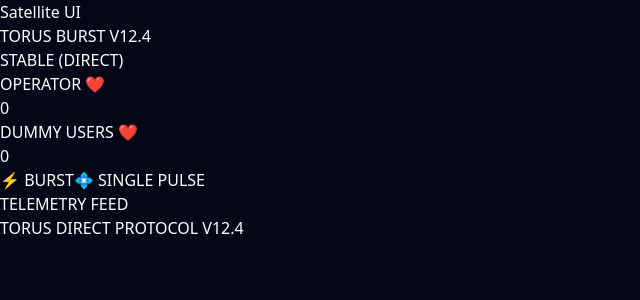
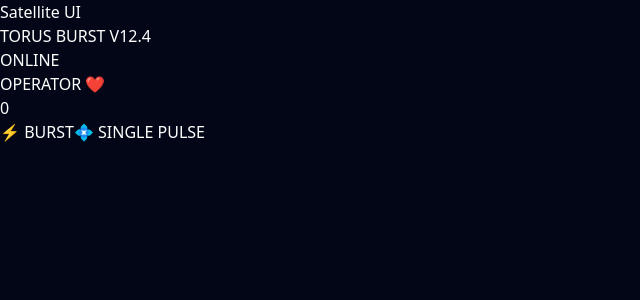
Before and after one commit to gambolboy4444-ops/torus-final, a Next.js app: page / in a window 1280 px wide. Shown: the top 300 px of the page, without its empty margins (0-640 px from the left). Built offline with nearby package versions, Linux system fonts and the light colour scheme.

Commit message:
Update page.tsx

```diff
--- a/app/page.tsx
+++ b/app/page.tsx
@@ -1,17 +1,12 @@
-import React, { useState, useEffect, useCallback, useRef } from 'react';
+"use client";
+import React, { useState, useEffect, useCallback } from 'react';
 
 export default function TorusSatellite() {
   const [torusCash, setTorusCash] = useState(0);
-  const [userCash, setUserCash] = useState(0);
   const [logs, setLogs] = useState<{id: number, msg: string}[]>([]);
-  const [isBurstActive, setIsBurstActive] = useState(false);
-  const [identity, setIdentity] = useState('TORUS_OPERATOR');
+  const identity = 'TORUS_OPERATOR';
+  const ENDPOINT = 'https://torus-genesis-core.vercel.app/api/ingress';
 
-  // 🛰️ 通信設定：ここにngrokのURLが入ります
-  const ENDPOINT = 'https://torus-genesis-core.vercel.app/api/ingress';
-  const roomId = 'TORUS-SYNC-01';
-
-  // 🚨 真実の同期ロジック (デザインを崩さず心臓部のみ修正)
   const dispatchToCore = useCallback(async (isSilent = false) => {
     try {
       const res = await fetch(ENDPOINT, {
@@ -19,87 +14,42 @@ export default function TorusSatellite() {
         headers: { 'Content-Type': 'application/json' },
         body: JSON.stringify({
           type: 'INGRESS',
-          roomId,
+          roomId: 'TORUS-SYNC-01',
           payload: { name: identity, id: `TX-${Math.random().toString(36).substring(2, 7).toUpperCase()}` }
         }),
       });
-
       if (res.ok) {
         const data = await res.json();
-        // 🚀 Python側の current_count と完全に一致させる
-        if (data.current_count !== undefined) {
-          setTorusCash(data.current_count);
-        }
-        if (!isSilent) {
-          setLogs(p => [{id: Date.now(), msg: "✅ CORE_SYNCHRONIZED"}, ...p].slice(0, 8));
-        }
+        if (data.current_count !== undefined) setTorusCash(data.current_count);
+        if (!isSilent) setLogs(p => [{id: Date.now(), msg: "✅ CORE_SYNCHRONIZED"}, ...p].slice(0, 5));
       }
     } catch (e) {
-      if (!isSilent) {
-        setLogs(p => [{id: Date.now(), msg: "❌ CONNECTION_LOST"}, ...p].slice(0, 8));
-      }
+      if (!isSilent) setLogs(p => [{id: Date.now(), msg: "❌ CONNECTION_LOST"}, ...p].slice(0, 5));
     }
   }, [identity]);
 
-  // --- 以下、司令官が守り抜いた「黄金のデザイン」 ---
   return (
     <div className="min-h-screen bg-[#020617] text-slate-100 font-mono flex flex-col items-center p-4">
-      {/* 以前のUIを再現するインラインスタイル */}
-      <style jsx global>{`
-        body { background-color: #020617; margin: 0; overflow-x: hidden; }
-        .crt-flicker { animation: flicker 0.15s infinite; }
-        @keyframes flicker { 0% { opacity: 0.9; } 50% { opacity: 1; } 100% { opacity: 0.9; } }
-      `}</style>
-
-      <header className="w-full max-w-md mt-4 mb-6 border border-slate-800 p-4 rounded-2xl bg-[#0f172a]/80 backdrop-blur-md flex justify-between items-center">
+      <header className="w-full max-w-md mt-4 mb-6 border border-slate-800 p-4 rounded-2xl bg-[#0f172a]/80 flex justify-between items-center">
         <div>
           <h1 className="text-[8px] uppercase tracking-widest text-slate-500 font-black">Satellite UI</h1>
           <p className="text-sm font-black text-white">TORUS BURST V12.4</p>
         </div>
-        <div className="text-[9px] font-black text-emerald-400 border border-emerald-500/30 px-2 py-1 rounded-full">
-          STABLE (DIRECT)
-        </div>
+        <div className="text-[9px] font-black text-emerald-400 border border-emerald-500/30 px-2 py-1 rounded-full">ONLINE</div>
       </header>
 
-      <section className="w-full max-w-md grid grid-cols-2 gap-3 mb-4">
-        <div className="bg-[#0f172a]/60 border border-slate-800 p-5 rounded-2xl text-center">
-          <p className="text-[8px] text-blue-400 font-black mb-1">OPERATOR ❤️</p>
-          <p className="text-3xl font-black text-white">{torusCash.toLocaleString()}</p>
-        </div>
-        <div className="bg-[#0f172a]/60 border border-slate-800 p-5 rounded-2xl text-center">
-          <p className="text-[8px] text-emerald-400 font-black mb-1">DUMMY USERS ❤️</p>
-          <p className="text-3xl font-black text-white">{userCash.toLocaleString()}</p>
-        </div>
-      </section>
+      <div className="w-full max-w-md bg-[#0f172a]/60 border border-slate-800 p-5 rounded-2xl text-center mb-4">
+        <p className="text-[8px] text-blue-400 font-black mb-1">OPERATOR ❤️</p>
+        <p className="text-3xl font-black text-white">{torusCash.toLocaleString()}</p>
+      </div>
 
       <main className="w-full max-w-md flex flex-col gap-3">
-        <button
-          onClick={() => { setIsBurstActive(true); dispatchToCore(); }}
-          className="w-full py-10 bg-white text-slate-950 rounded-3xl font-black text-3xl shadow-xl active:scale-95 transition-all"
-        >
-          ⚡ BURST
-        </button>
-
-        <button
-          onClick={() => dispatchToCore()}
-          className="w-full py-6 bg-[#0f172a] border-2 border-slate-700 text-white rounded-2xl font-black text-lg tracking-[0.4em] active:scale-95 transition-all shadow-inner"
-        >
-          💠 SINGLE PULSE
-        </button>
-
-        <div className="bg-black/40 border border-slate-800 rounded-2xl p-4 mt-2 h-48 overflow-y-auto">
-          <span className="text-[8px] font-black text-slate-500 tracking-widest uppercase">TELEMETRY FEED</span>
-          {logs.map(log => (
-            <div key={log.id} className="text-[10px] text-blue-400 mt-1 border-b border-slate-800/50 pb-1">
-              {log.msg}
-            </div>
-          ))}
+        <button onClick={() => dispatchToCore()} className="w-full py-10 bg-white text-slate-950 rounded-3xl font-black text-3xl active:scale-95 transition-all">⚡ BURST</button>
+        <button onClick={() => dispatchToCore()} className="w-full py-6 bg-[#0f172a] border-2 border-slate-700 text-white rounded-2xl font-black text-lg tracking-[0.4em] active:scale-95 shadow-inner">💠 SINGLE PULSE</button>
+        <div className="bg-black/40 border border-slate-800 rounded-2xl p-4 mt-2 h-40 overflow-y-auto">
+          {logs.map(log => <div key={log.id} className="text-[10px] text-blue-400 mt-1 border-b border-slate-800/50 pb-1">{log.msg}</div>)}
         </div>
       </main>
-
-      <footer className="mt-auto py-6 text-[8px] text-slate-800 font-black tracking-[1em] opacity-50">
-        TORUS DIRECT PROTOCOL V12.4
-      </footer>
     </div>
   );
 }
```
